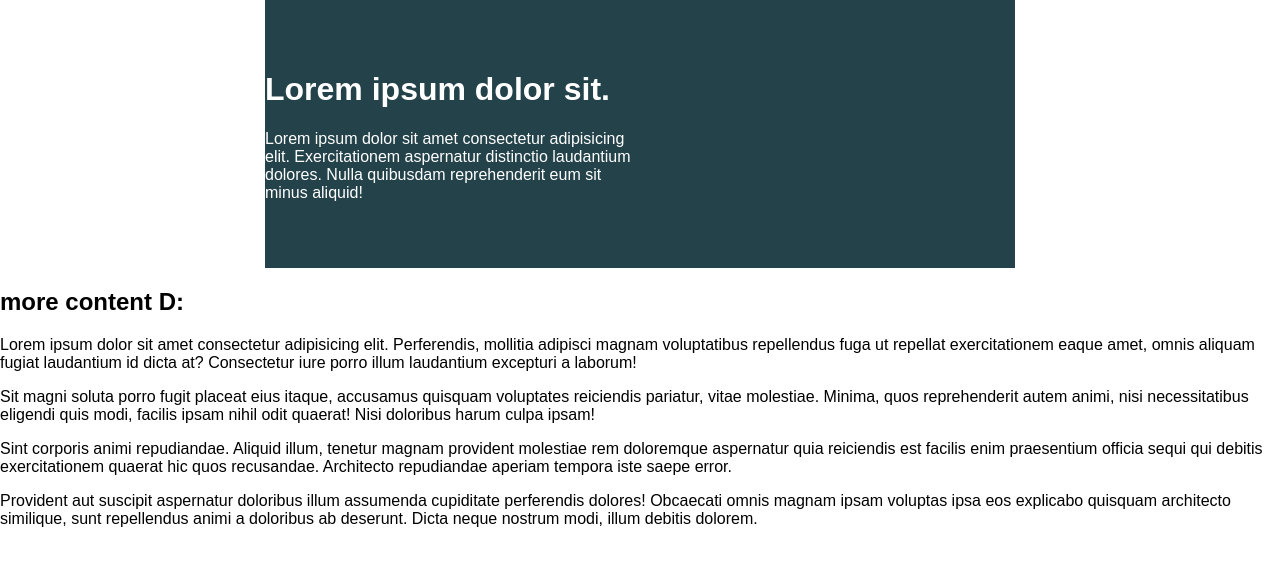
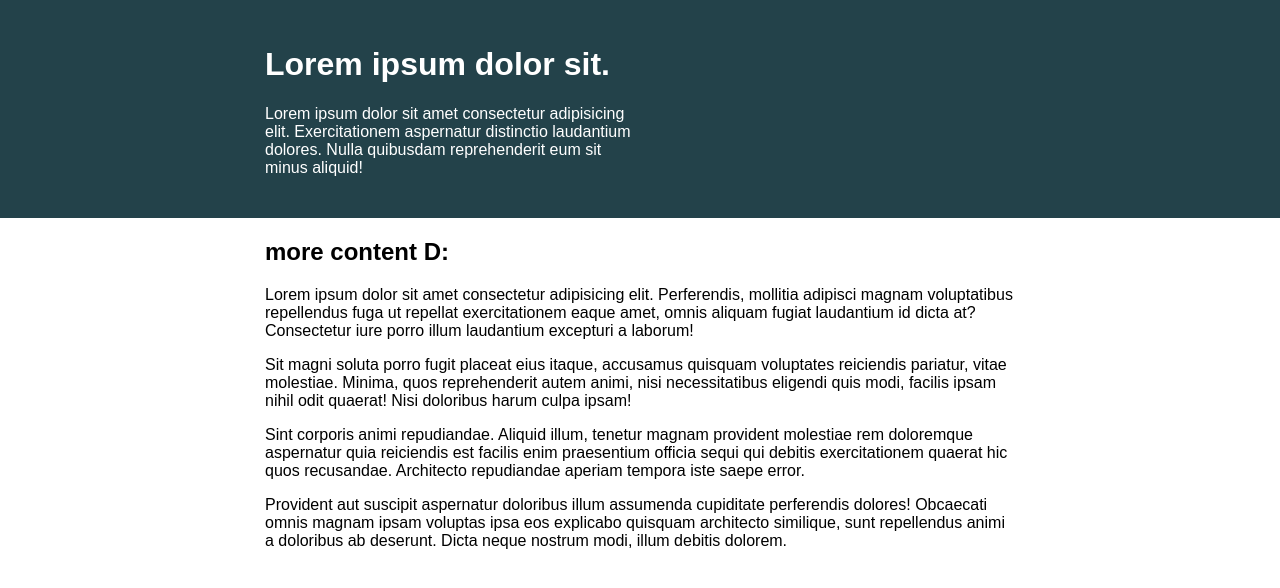
Before and after one commit to musa1992/conquering-responsive-layouts, a plain HTML site: page challenge02/index.html in a window 1280 px wide. Drawn offline with Linux system fonts and the light colour scheme.

Commit message:
Finish challenge 2

```diff
--- a/challenge02/index.html
+++ b/challenge02/index.html
@@ -9,19 +9,22 @@
 </head>
 <body>
 
+    <div class="intro">
         <div class="container">
             <div class="intro-content">
                 <h1>Lorem ipsum dolor sit.</h1>
                 <p>Lorem ipsum dolor sit amet consectetur adipisicing elit. Exercitationem aspernatur distinctio laudantium dolores. Nulla quibusdam reprehenderit eum sit minus aliquid!</p>
             </div>
         </div>
+    </div>
 
-
+    <div class="container">
         <h2>more content D:</h2>
         <p>Lorem ipsum dolor sit amet consectetur adipisicing elit. Perferendis, mollitia adipisci magnam voluptatibus repellendus fuga ut repellat exercitationem eaque amet, omnis aliquam fugiat laudantium id dicta at? Consectetur iure porro illum laudantium excepturi a laborum!</p>
         <p>Sit magni soluta porro fugit placeat eius itaque, accusamus quisquam voluptates reiciendis pariatur, vitae molestiae. Minima, quos reprehenderit autem animi, nisi necessitatibus eligendi quis modi, facilis ipsam nihil odit quaerat! Nisi doloribus harum culpa ipsam!</p>
         <p>Sint corporis animi repudiandae. Aliquid illum, tenetur magnam provident molestiae rem doloremque aspernatur quia reiciendis est facilis enim praesentium officia sequi qui debitis exercitationem quaerat hic quos recusandae. Architecto repudiandae aperiam tempora iste saepe error.</p>
         <p>Provident aut suscipit aspernatur doloribus illum assumenda cupiditate perferendis dolores! Obcaecati omnis magnam ipsam voluptas ipsa eos explicabo quisquam architecto similique, sunt repellendus animi a doloribus ab deserunt. Dicta neque nostrum modi, illum debitis dolorem.</p>
+    </div>
 
 
 </body>
--- a/challenge02/style.css
+++ b/challenge02/style.css
@@ -27,9 +27,14 @@ body {
   width: 80%;
   max-width: 750px;
   margin: 0 auto;
+
+}
+
+.intro {
   background: #23424a;
   color: white;
-  padding: 50px 0;
+  padding: 25px 0;
+  width: 100%
 }
 
 .intro-content {
```
Lines whose indentation alone changed are shown as unchanged.
